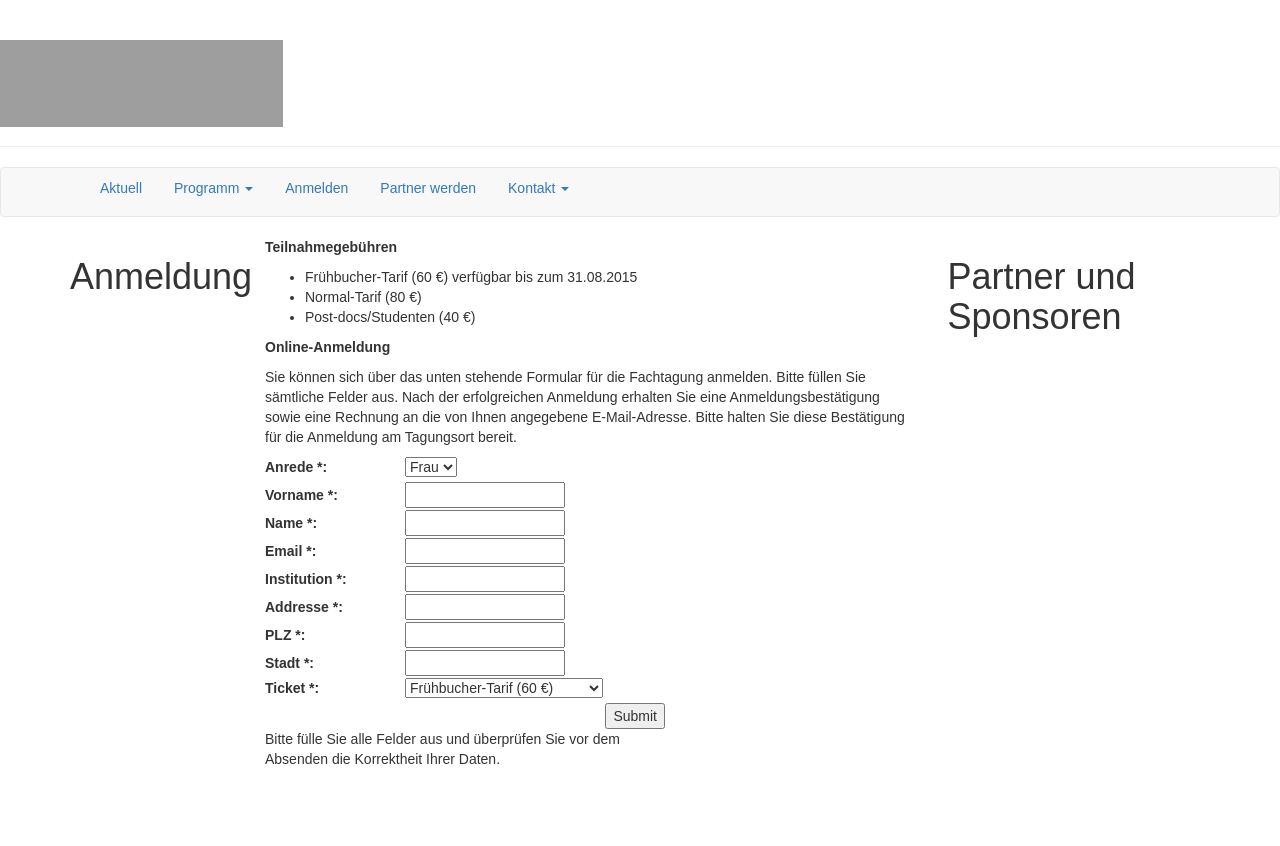
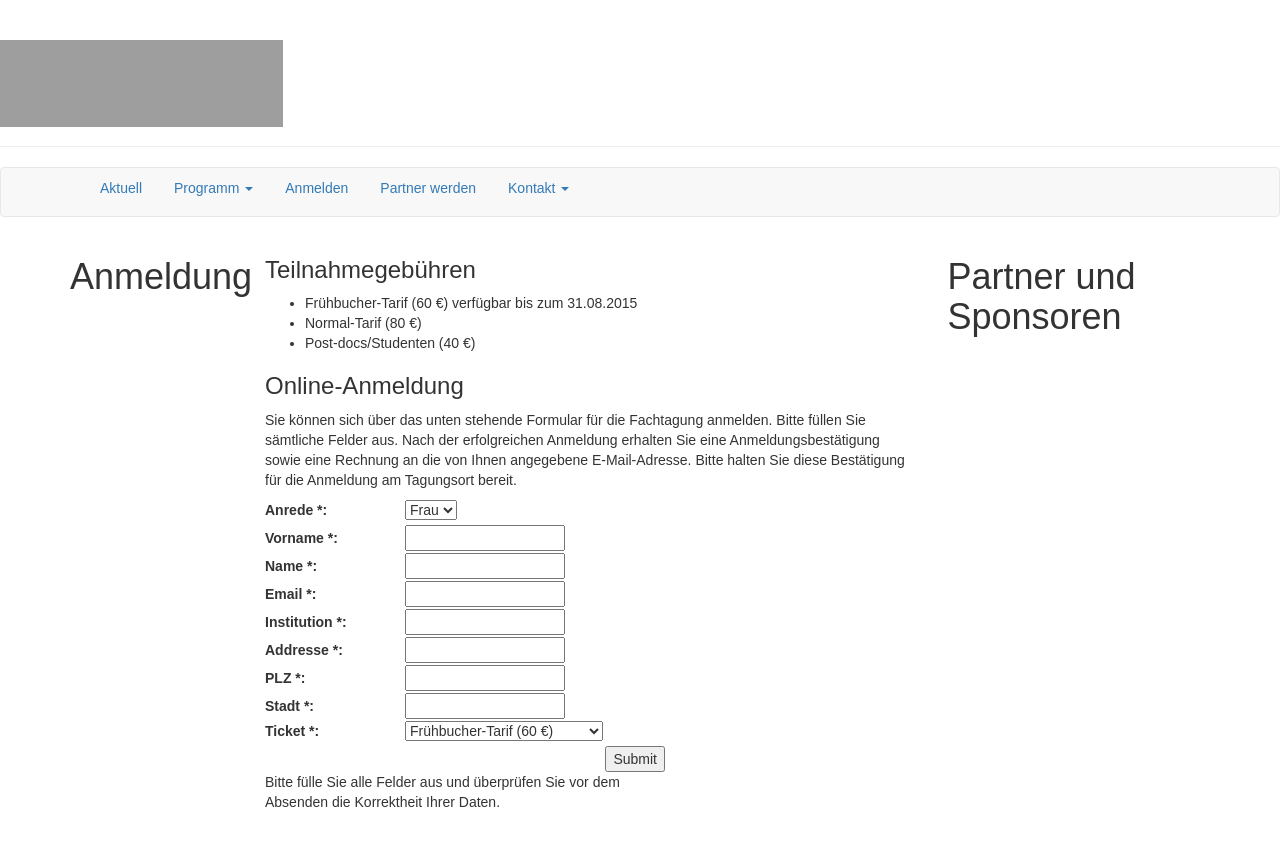
Before and after one commit to susedev/test, a Jekyll site: the page built from anmeldung.html, in a window 1280 px wide. Shown: the top 846 px of the page. Built offline with Jekyll 4.4.1, drawn with Linux system fonts in a browser that asks for light colours; nearby versions of some CDN libraries; grey boxes are pictures that could not be loaded.

Commit message:
Edit from JekyllCMS

```diff
--- a/anmeldung.html
+++ b/anmeldung.html
@@ -1,7 +1,7 @@
 ---
 title: Anmeldung
 ---
-<p><strong>Teilnahmegeb&uuml;hren</strong></p>
+<h3>Teilnahmegeb&uuml;hren</h3>
 
 <ul>
 	<li>Fr&uuml;hbucher-Tarif (60 &euro;) verf&uuml;gbar bis zum 31.08.2015</li>
@@ -9,7 +9,7 @@ title: Anmeldung
 	<li>Post-docs/Studenten (40 &euro;)</li>
 </ul>
 
-<p><strong>Online-Anmeldung</strong></p>
+<h3>Online-Anmeldung</h3>
 
 <p>Sie k&ouml;nnen sich &uuml;ber das unten stehende Formular f&uuml;r die Fachtagung anmelden. Bitte f&uuml;llen Sie s&auml;mtliche Felder aus. Nach der erfolgreichen Anmeldung erhalten Sie eine Anmeldungsbest&auml;tigung sowie eine Rechnung an die von Ihnen angegebene E-Mail-Adresse. Bitte halten Sie diese Best&auml;tigung f&uuml;r die Anmeldung am Tagungsort bereit.</p>
 <style type="text/css">body {font-family:Arial, Sans-Serif;}
```
